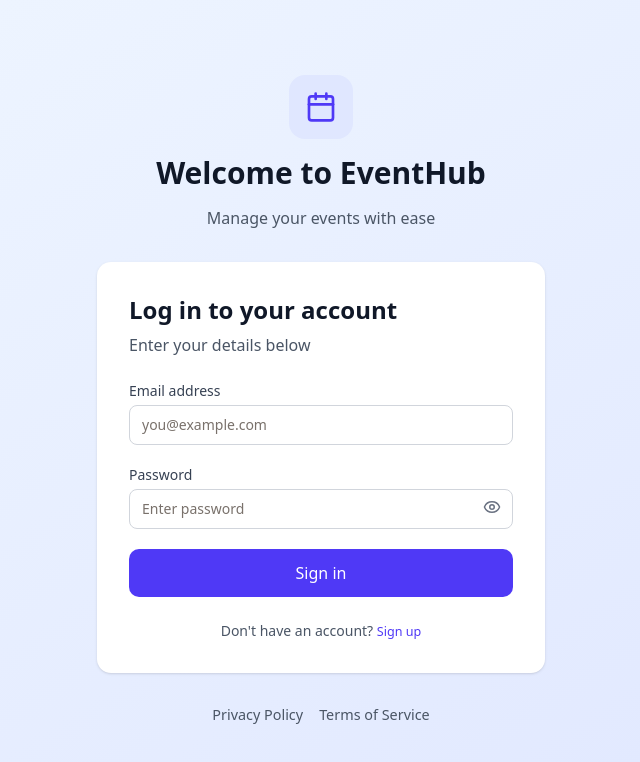
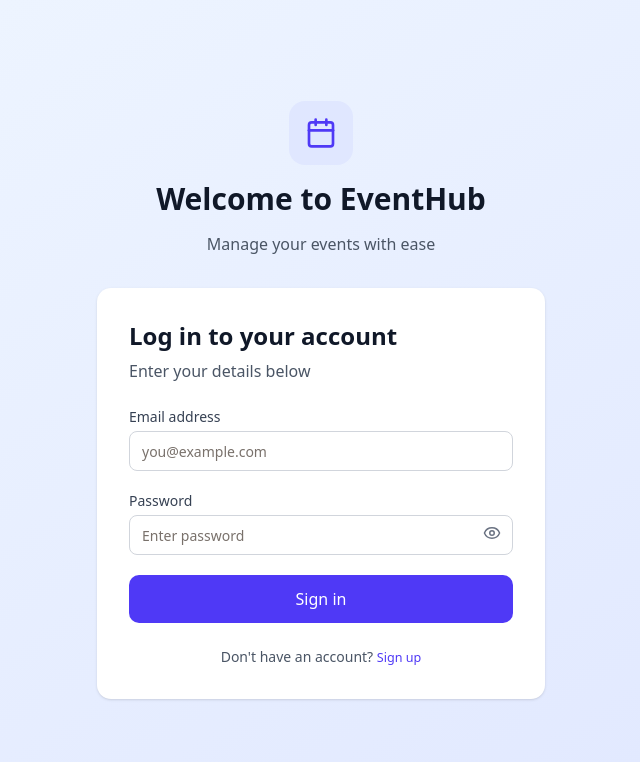
Before and after one commit to atifwebify/task_event_management, a Next.js app: page /login in a window 1280 px wide. Shown: the top 762 px of the page, without its empty margins (319-959 px from the left). Built offline with nearby package versions, Linux system fonts and the light colour scheme.

Commit message:
aatif 17-7-25 (some optimization)

```diff
--- a/src/app/(auth)/login/page.tsx
+++ b/src/app/(auth)/login/page.tsx
@@ -5,7 +5,6 @@
 import { zodResolver } from '@hookform/resolvers/zod';
 import { useForm } from 'react-hook-form';
 import { z } from 'zod';
-import { Button } from '@/components/ui/button';
 import { Input } from '@/components/ui/input';
 import { Label } from '@/components/ui/label';
 import Link from 'next/link';
@@ -39,7 +38,6 @@
     return (
         <div className="min-h-screen w-full bg-gradient-to-br from-blue-50 to-indigo-100 flex items-center justify-center p-4">
             <div className="w-full max-w-md">
-                {/* Branding Header */}
                 <div className="flex flex-col items-center mb-8">
                     <div className="flex items-center justify-center w-16 h-16 bg-indigo-100 rounded-2xl mb-4">
                         <Calendar className="h-8 w-8 text-indigo-600" />
@@ -48,7 +46,6 @@
                     <p className="text-gray-600 mt-2 text-center">Manage your events with ease</p>
                 </div>
 
-                {/* Login Card */}
                 <div className="bg-white rounded-xl shadow-sm p-8">
                     <div className="mb-6">
                         <h2 className="text-2xl font-semibold text-gray-900">Log in to your account</h2>
@@ -101,15 +98,6 @@
                     </div>
                 </div>
 
-                {/* Footer Links */}
-                <div className="mt-8 flex justify-center space-x-4">
-                    <Link href="/privacy" className="text-sm text-gray-600 hover:text-gray-900">
-                        Privacy Policy
-                    </Link>
-                    <Link href="/terms" className="text-sm text-gray-600 hover:text-gray-900">
-                        Terms of Service
-                    </Link>
-                </div>
             </div>
         </div>
     );
--- a/src/app/(auth)/signup/page.tsx
+++ b/src/app/(auth)/signup/page.tsx
@@ -5,7 +5,6 @@
 import { zodResolver } from '@hookform/resolvers/zod';
 import { useForm } from 'react-hook-form';
 import { z } from 'zod';
-import { Button } from '@/components/ui/button';
 import { Input } from '@/components/ui/input';
 import { Label } from '@/components/ui/label';
 import Link from 'next/link';
@@ -41,7 +40,6 @@
     return (
         <div className="min-h-screen w-full bg-gradient-to-br from-blue-50 to-indigo-100 flex items-center justify-center p-4">
             <div className="w-full max-w-md">
-                {/* Branding Header */}
                 <div className="flex flex-col items-center mb-8">
                     <div className="flex items-center justify-center w-16 h-16 bg-indigo-100 rounded-2xl mb-4">
                         <Calendar className="h-8 w-8 text-indigo-600" />
@@ -50,7 +48,6 @@
                     <p className="text-gray-600 mt-2 text-center">Create your account to get started</p>
                 </div>
 
-                {/* Signup Card */}
                 <div className="bg-white rounded-xl shadow-sm p-8">
                     <div className="mb-6">
                         <h2 className="text-2xl font-semibold text-gray-900">Create your account</h2>
@@ -122,16 +119,6 @@
                         </Link>
                     </div>
                 </div>
-
-                {/* Footer Links */}
-                <div className="mt-8 flex justify-center space-x-4">
-                    <Link href="/privacy" className="text-sm text-gray-600 hover:text-gray-900">
-                        Privacy Policy
-                    </Link>
-                    <Link href="/terms" className="text-sm text-gray-600 hover:text-gray-900">
-                        Terms of Service
-                    </Link>
-                </div>
             </div>
         </div>
     );
--- a/src/app/dashboard/Home.tsx
+++ b/src/app/dashboard/Home.tsx
@@ -21,7 +21,6 @@
     if (user) {
         return (
             <div className="space-y-8 w-full p-6">
-                {/* Header Section */}
                 <div className="flex flex-col md:flex-row justify-between items-start md:items-center gap-4">
                     <div>
                         <h1 className="text-3xl font-bold text-gray-900">Event Dashboard</h1>
@@ -35,17 +34,15 @@
                     </Link>
                 </div>
 
-                {/* Filters Section */}
                 <Filters setFilteredEvents={setFilteredEvents} events={events} />
 
-                {/* Events Grid */}
                 {filteredEvents.length === 0 ? (
                     <div className="bg-white rounded-xl border border-gray-200 p-12 text-center">
                         <div className="mx-auto max-w-md flex flex-col justify-center items-center">
                             <CalendarPlus className="mx-auto h-12 w-12 text-gray-400" />
                             <h3 className="mt-2 text-lg font-medium text-gray-900">No events found</h3>
                             <p className="mt-1 text-gray-500">
-                                    Get started by creating your first event
+                                Get started by creating your first event
                             </p>
                             <div className="mt-6">
                                 <Link href="/dashboard/create" className="button flex gap-2 items-center w-fit">
--- a/src/app/dashboard/_components/EventCard.tsx
+++ b/src/app/dashboard/_components/EventCard.tsx
@@ -76,10 +76,8 @@
                 </div>
 
                 <div className="mt-6 flex space-x-2">
-                    <Link href={`/dashboard/events/${event.id}`}>
-                        <Button variant="outline" size="sm">
-                            Edit
-                        </Button>
+                    <Link href={`/dashboard/events/${event.id}`} className='link-btn'>
+                        Edit
                     </Link>
 
                     {/* Delete with confirmation */}
--- a/src/app/dashboard/_components/EventForm.tsx
+++ b/src/app/dashboard/_components/EventForm.tsx
@@ -168,7 +168,6 @@
 
                 {/* Start and End Date */}
                 <div className="grid grid-cols-1 md:grid-cols-2 gap-6">
-                    {/* Start */}
                     <DateTime<EventFormData>
                         label="Start Date & Time"
                         fieldName="startDateTime"
@@ -178,7 +177,6 @@
                         error={errors.startDateTime?.message}
                     />
 
-                    {/* End */}
                     <DateTime<EventFormData>
                         label="End Date & Time"
                         fieldName="endDateTime"
--- a/src/app/dashboard/_components/Filters.tsx
+++ b/src/app/dashboard/_components/Filters.tsx
@@ -9,7 +9,6 @@
 import { useForm, Controller } from 'react-hook-form'
 import DateTime from '../_components/DateTime'
 import { Button } from '@/components/ui/button'
-import { Badge } from '@/components/ui/badge'
 import { Popover, PopoverContent, PopoverTrigger } from '@/components/ui/popover'
 
 type FilterType = 'All' | 'Online' | 'In-Person'
--- a/src/app/dashboard/create/page.tsx
+++ b/src/app/dashboard/create/page.tsx
@@ -3,8 +3,6 @@
 import { useRouter } from 'next/navigation';
 import { useEvents } from '@/context/EventsContext';
 import EventForm, { EventFormData } from '../_components/EventForm';
-import { FormEventHandler, useState } from 'react';
-import { Event } from '@/lib/db';
 import { toast } from 'sonner';
 
 export default function CreateEventPage() {
--- a/src/app/dashboard/events/[id]/page.tsx
+++ b/src/app/dashboard/events/[id]/page.tsx
@@ -5,6 +5,7 @@
 import EventForm, { EventFormData } from '../../_components/EventForm';
 import { useEffect, useState } from 'react';
 import { Event } from '@/lib/db';
+import { Loader } from '../../_components/Loader';
 
 export default function EditEventPage() {
     const { id } = useParams();
@@ -39,7 +40,9 @@
     };
 
     if (!event) {
-        return <div>Loading...</div>;
+        return <div className='min-h-screen w-full flex items-center justify-center'>
+            <Loader />
+        </div>
     }
 
     return (
--- a/src/app/globals.css
+++ b/src/app/globals.css
@@ -123,6 +123,10 @@
   .button {
     @apply px-8 cursor-pointer py-3 bg-indigo-600 text-white font-medium rounded-lg hover:bg-indigo-700 transition text-center;
   }
+
+  .link-btn {
+    @apply p-2 px-3 leading-[1.15] inline-flex cursor-pointer items-center justify-center gap-2 whitespace-nowrap rounded-md text-sm font-medium transition-all disabled:pointer-events-none disabled:opacity-50 [&_svg]:pointer-events-none [&_svg:not([class*='size-'])]:size-4 shrink-0 [&_svg]:shrink-0 outline-none focus-visible:border-ring focus-visible:ring-ring/50 focus-visible:ring-[3px] aria-invalid:ring-destructive/20 dark:aria-invalid:ring-destructive/40 aria-invalid:border-destructive border bg-background shadow-xs hover:bg-accent hover:text-accent-foreground dark:bg-input/30 dark:border-input dark:hover:bg-input/50
+  }
 }
 
 body {
--- a/src/app/page.tsx
+++ b/src/app/page.tsx
@@ -1,4 +1,3 @@
-import Image from "next/image";
 import Link from "next/link";
 import { CalendarCheck, Filter, Calendar } from 'lucide-react';
 
--- a/src/context/AuthContext.tsx
+++ b/src/context/AuthContext.tsx
@@ -76,7 +76,7 @@
 export function useAuth() {
     const context = useContext(AuthContext);
     if (context === undefined) {
-        throw new Error('useAuth must be used within an AuthProvider');
+        throw new Error('useAuth must be used within a AuthProvider');
     }
     return context;
 }
--- a/src/context/EventsContext.tsx
+++ b/src/context/EventsContext.tsx
@@ -42,7 +42,7 @@
 
   const updateEvent = async (id: number, event: Partial<Event>) => {
     if (event.startDateTime && event.endDateTime &&
-        checkTimeOverlap(event.startDateTime, event.endDateTime, id)) {
+      checkTimeOverlap(event.startDateTime, event.endDateTime, id)) {
       throw new Error('Event time overlaps with an existing event');
     }
     await db.events.update(id, event);
@@ -86,7 +86,7 @@
 export function useEvents() {
   const context = useContext(EventsContext);
   if (context === undefined) {
-    throw new Error('useEvents must be used within an EventsProvider');
+    throw new Error('useEvents must be used within a EventsProvider');
   }
   return context;
 }
```
